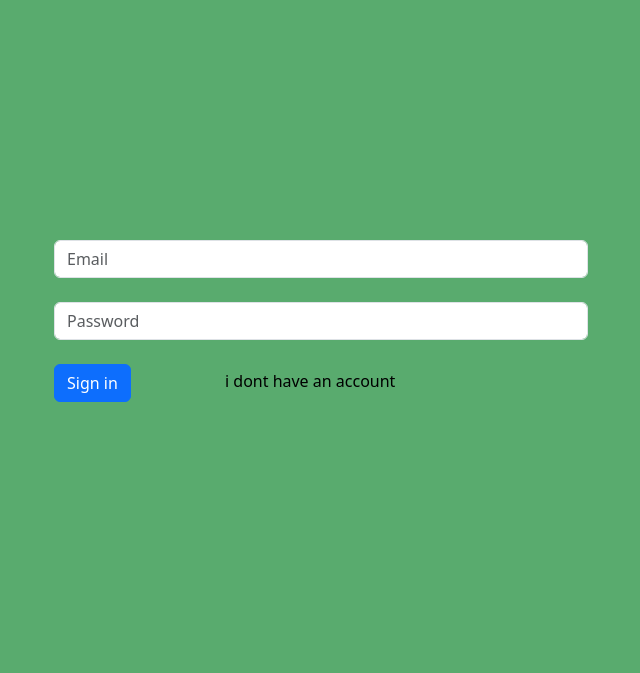
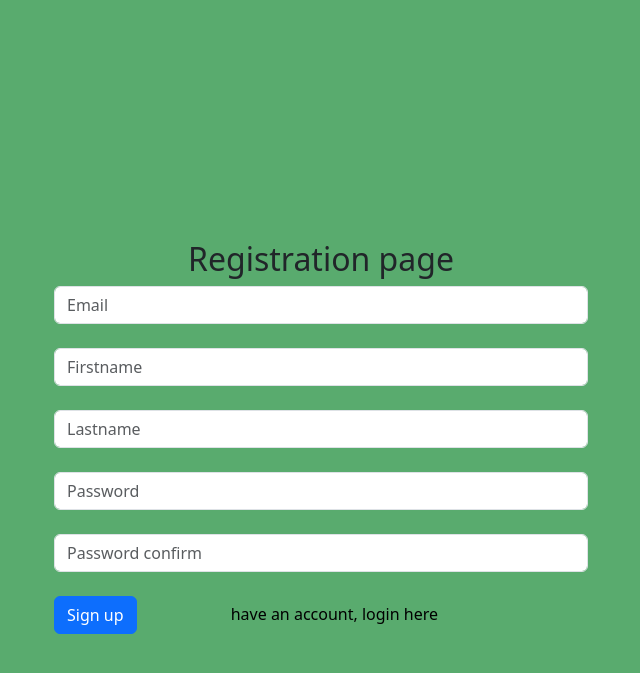
Before and after one commit to Abas-dev/e-Commerce, a Django app: page /auth/register/ in a window 1280 px wide. Shown: the top 673 px of the page, without its empty margins (237-877 px from the left). Run offline with Django 4.2, Linux system fonts and the light colour scheme.

Commit message:
added login,register and logout with login required

```diff
--- a/Template/login.html
+++ b/Template/login.html
@@ -12,6 +12,7 @@
 <body style="background-color: #59ab6e;">
 
     <div style="padding: 120px;" ></div>
+    <h2 class="row container d-flex justify-content-center">Login page</h2>
     <div class="page-content page-container" id="page-content">
         <div class="padding">
             <div class="row container d-flex justify-content-center">
--- a/Template/register.html
+++ b/Template/register.html
@@ -11,11 +11,11 @@
 </head>
 <body style="background-color: #59ab6e;">
     <div style="padding: 120px;" ></div>
+    <h2 class="row container d-flex justify-content-center">Registration page</h2>
     <div class="page-content page-container" id="page-content">
         <div class="padding">
             <div class="row container d-flex justify-content-center">
                 <div class="col-md-6">
-
                 <form method="post">
                     {% csrf_token %}
                     <div class="form-group">
@@ -23,11 +23,23 @@
                     </div>
                     <br>
                     <div class="form-group">
+                        <input type="text" class="form-control" id="inputfName" name="firstname" placeholder="Firstname">
+                    </div>
+                    <br>
+                    <div class="form-group">
+                        <input type="text" class="form-control" id="inputlname" name="lastname" placeholder="Lastname">
+                    </div>
+                    <br>
+                    <div class="form-group">
                         <input type="password" class="form-control" id="inputPassword" name="password" placeholder="Password">
                     </div>
                     <br>
-                    <button type="submit" class="btn btn-primary">Sign in</button>
-                    <span style="padding-left:90px"><a style="text-decoration: none; color:black" href="{% url 'auth:register' %}">i dont have an account</a> </span>
+                    <div class="form-group">
+                        <input type="password" class="form-control" id="inputPasswordConf" name="passwordConf" placeholder="Password confirm">
+                    </div>
+                    <br>
+                    <button type="submit" class="btn btn-primary">Sign up</button>
+                    <span style="padding-left:90px"><a style="text-decoration: none; color:black" href="{% url 'auth:login' %}">have an account, login here</a> </span>
                 </form>
 
                 </div>
--- a/account/views.py
+++ b/account/views.py
@@ -43,7 +43,7 @@ class RegisterPage(CreateView):
             messages.success(request, 'your account has been created successfully')
             return redirect('auth:login')
 
-class LogoutView(LogoutView):
+class LogoutView(LoginRequiredMixin,LogoutView):
     next_page = 'auth:login'
 
     def dispatch(self, request, *args, **kwargs):
```
Also changed, not shown: Template/singleProduct.html (+0 -9 lines), shop/views.py (+6 -5 lines).
